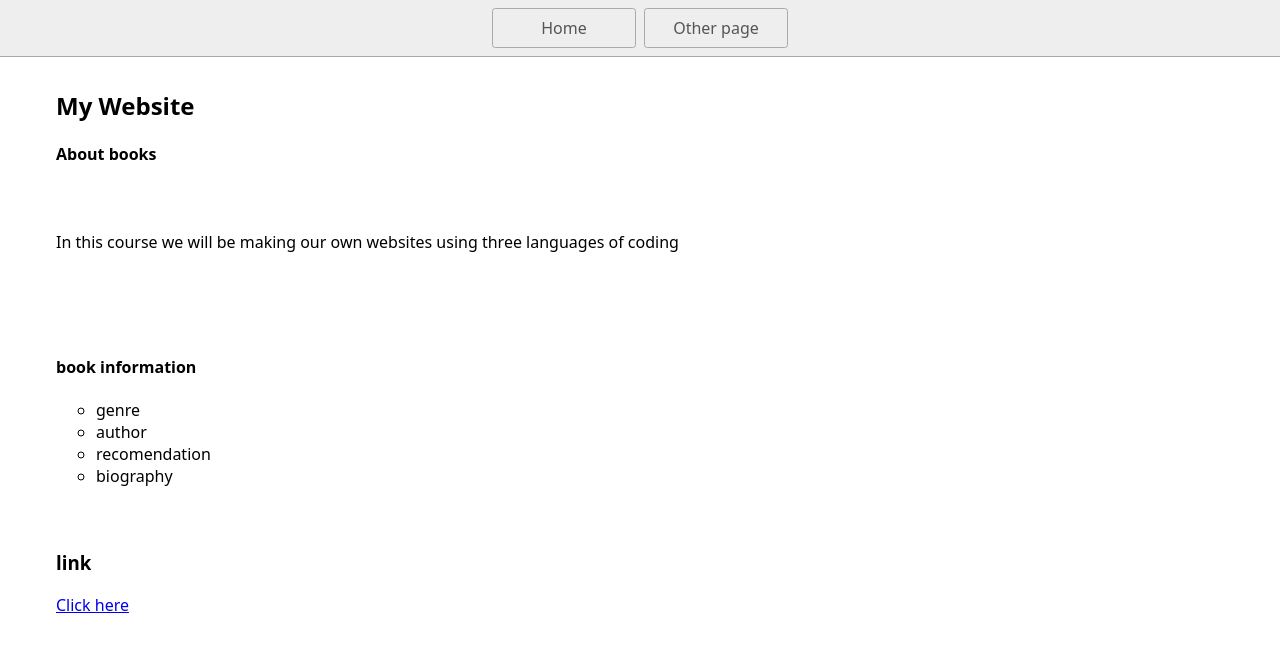
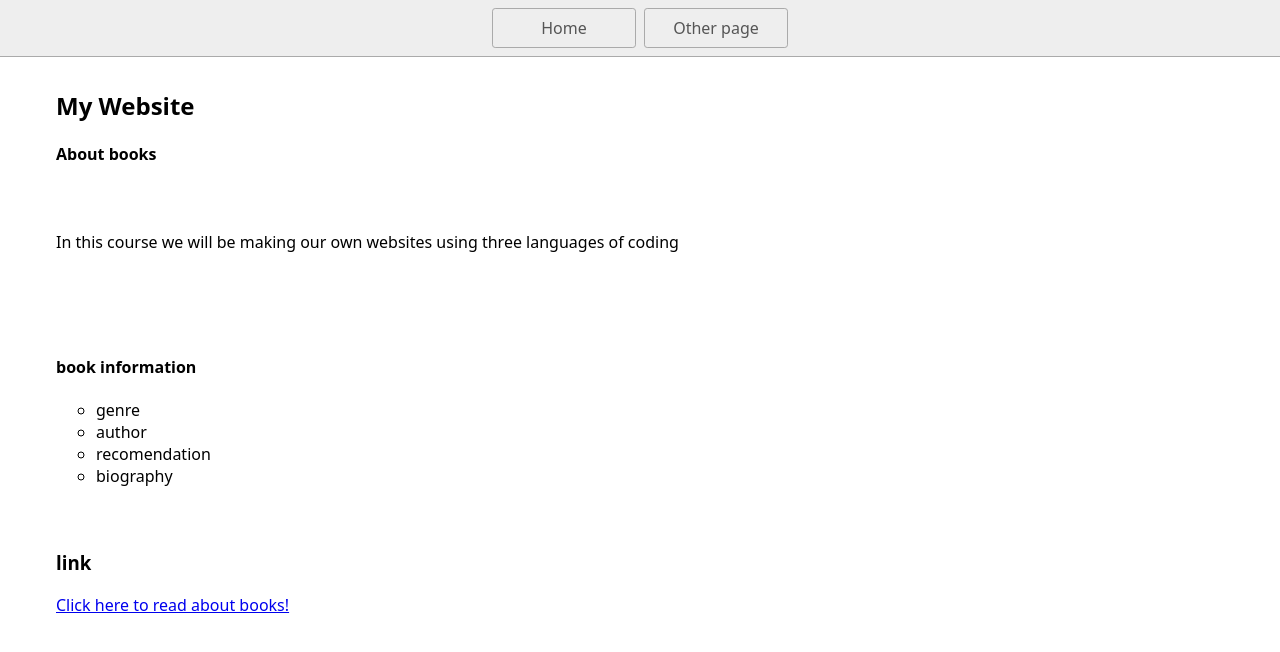
Before and after one commit to SihnmeyT/cps-early-college--project, a website: page index.html in a window 1280 px wide. Drawn offline with Linux system fonts and the light colour scheme.

Commit message:
changed links

```diff
--- a/index.html
+++ b/index.html
@@ -44,7 +44,7 @@
     <br>
     <br>
     <h3>link</h3>
-    <a href=" Boston.com"> Click here</a>
+    <a href="https://www.boston.com/tag/books/"> Click here to read about books!</a>
 
     </main>
   </body>
```
Also changed, not shown: pages/New/page2.html (+1 -1 lines).
